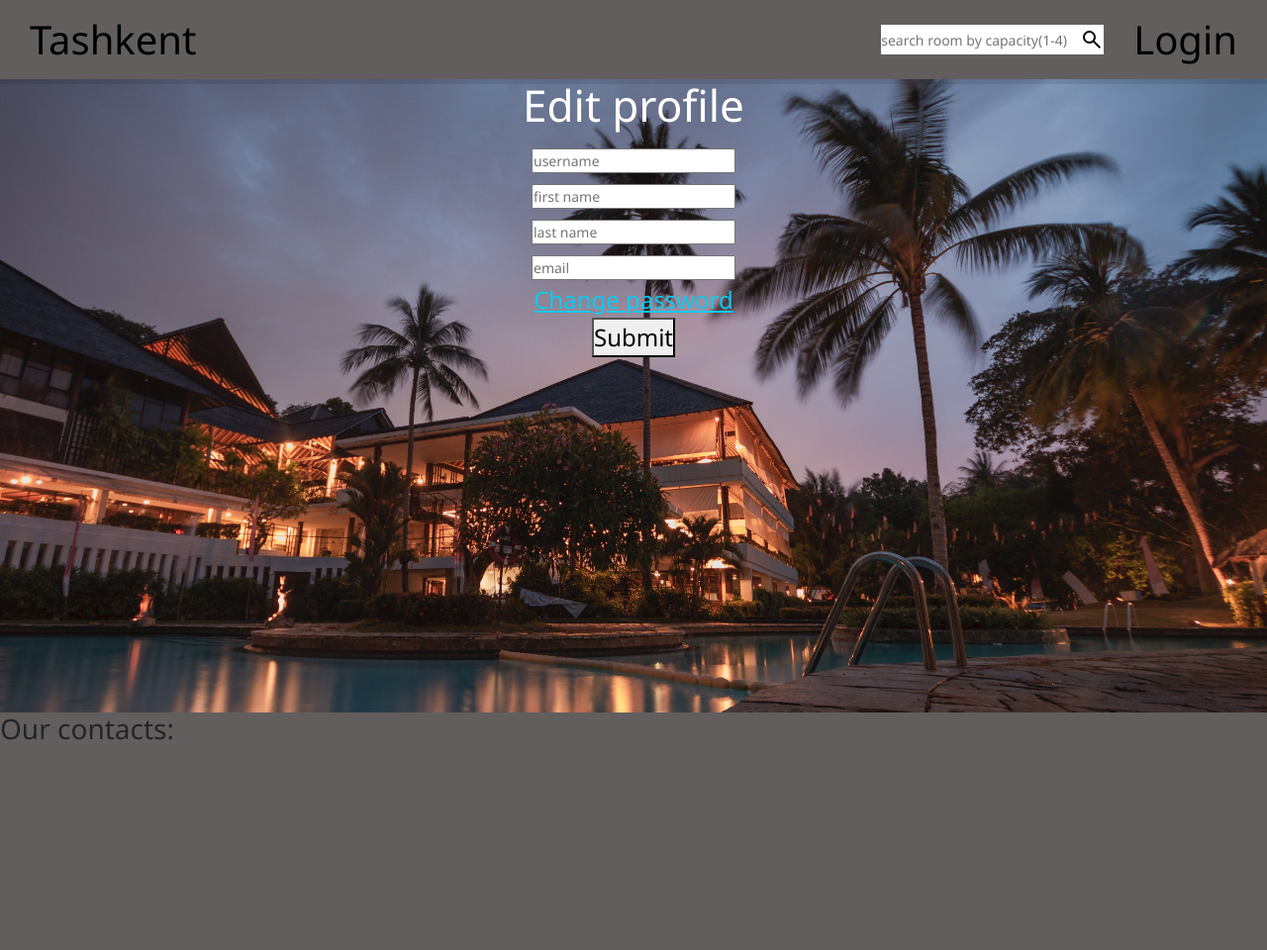
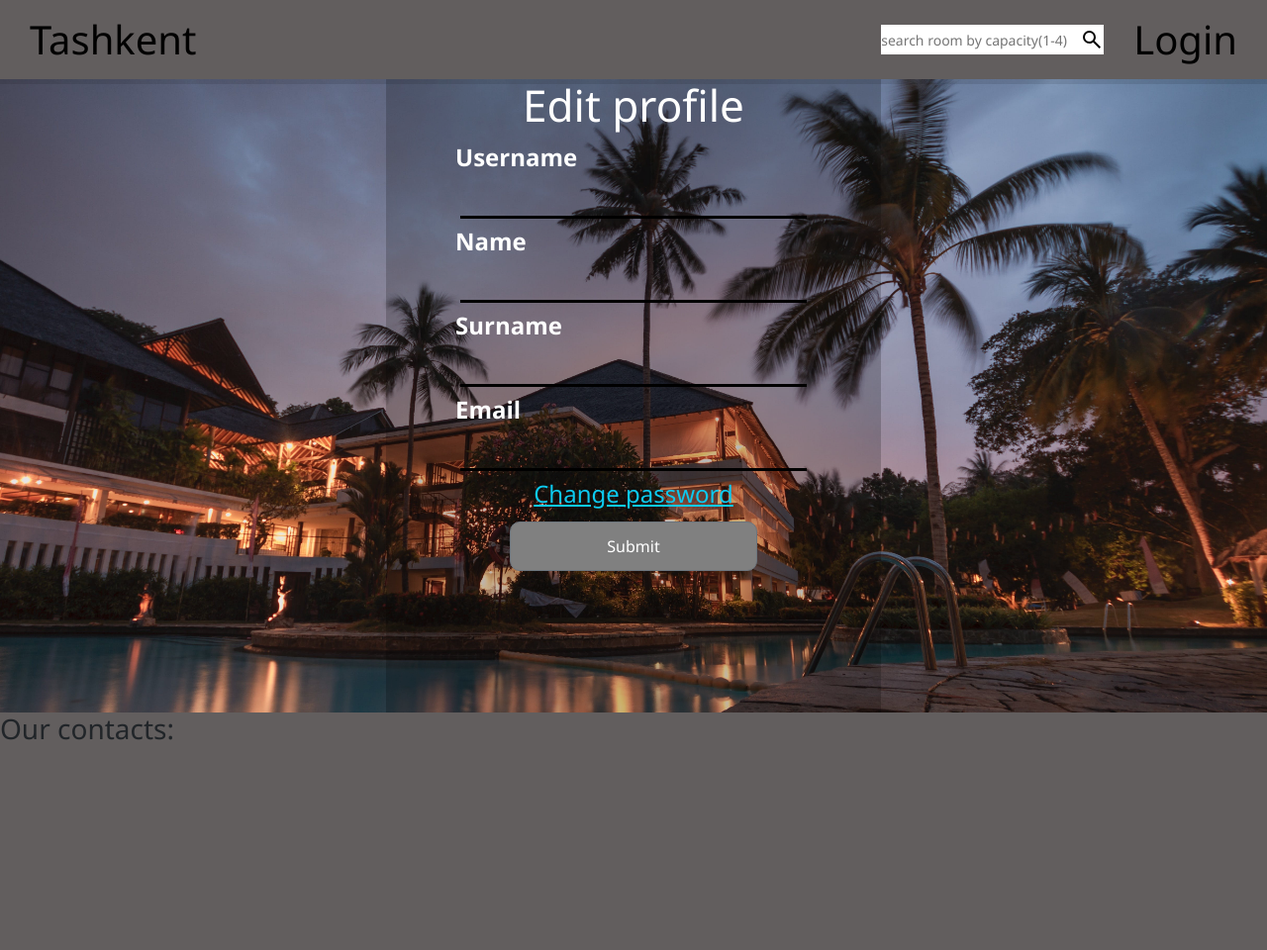
Before and after one commit to OleksandrKasapchuk/hotel_booking, a Django app: page /edit-user/1 in a window 1280 px wide. Shown: the whole page at 99% size. Run offline with Django 5.2, Linux system fonts and the light colour scheme.

Commit message:
upgraded form design

```diff
--- a/booking/views.py
+++ b/booking/views.py
@@ -83,39 +83,46 @@ def show_booking_details(request, pk):
         )
 
 def register_user(request):
-    if request.method == 'POST':
-        username = request.POST.get("username")
-        name = request.POST.get('first_name')
-        surname = request.POST.get('last_name')
-        email = request.POST.get('email')
-        password = request.POST.get('password')
-
-        new_user = User.objects.create_user(username=username, first_name=name, last_name=surname, email=email, password=password)
-        new_user.save()
-        user = authenticate(username=username, first_name=name, last_name=surname, email=email, password=password)
-        login(request, user)
-
+    if request.user.is_authenticated:
         return redirect("index")
     else:
-        return render(request, "booking/register.html")
+        if request.method == 'POST':
+            username = request.POST.get("username")
+            name = request.POST.get('first_name')
+            surname = request.POST.get('last_name')
+            email = request.POST.get('email')
+            password = request.POST.get('password')
+
+            new_user = User.objects.create_user(username=username, first_name=name, last_name=surname, email=email, password=password)
+            new_user.save()
+            user = authenticate(username=username, first_name=name, last_name=surname, email=email, password=password)
+            login(request, user)
+
+            return redirect("index")
+        else:
+            return render(request, "booking/register.html")
 
 def login_user(request):
-    if request.method == "POST":
-        username = request.POST.get("username")
-        password = request.POST.get('password')
+    if request.user.is_authenticated:
+        return redirect("index")
+    else:
+        if request.method == "POST":
+            username = request.POST.get("username")
+            password = request.POST.get('password')
 
-        user = authenticate(username=username,password=password)
+            user = authenticate(username=username,password=password)
 
-        if user is not None:
-            login(request, user)
-            messages.success(request, ("You have been succesfully logged in"))
-            return redirect("index")
+            if user is not None:
+                login(request, user)
+                messages.success(request, ("You have been succesfully logged in"))
+                return redirect("index")
+            else:
+                messages.success(request, ("There was an error logging in, try again!"))
+                return redirect("login")
+
         else:
-            messages.success(request, ("There was an error logging in, try again!"))
-            return redirect("login")
+            return render(request, "booking/login.html")
 
-    else:
-        return render(request, "booking/login.html")
 
 def logout_user(request):
     logout(request)
--- a/static/css/style.css
+++ b/static/css/style.css
@@ -70,6 +70,11 @@ main {
     height: 80vh;
     color:white;
 }
+section {
+    display: flex;
+    justify-content: center;
+    height: 100%;
+}
 main > ul > li {
     display: inline-block;
     font-size: 24px;
@@ -78,6 +83,9 @@ main > ul > li {
 }
 main form {
     text-align: center;
+    display: flex;
+    align-items: center;
+    flex-direction: column;
 }
 footer {
     height: 30vh;
@@ -86,9 +94,37 @@ footer {
 input {
     font-size: 14px;
 }
+.input-wrapper {
+    display: flex;
+    flex-direction: column;
+}
+.input-wrapper label {
+    align-self: start;
+    font-weight: 700;
+}
+.login-form, .register-form, .edit-user-form, .change-password-form {
+    width: 500px;
+    background-color: rgba(0, 0, 0, 0.2);
+}
 .login-form-item, .register-form-item {
     font-size: inherit;
     margin: 5px;
+    width: 350px;
+    color: white;
+    border: solid black;
+    border-width: 0 0 3px 0;
+    background-color: rgba(0, 0, 0, 0.0);
+    background: transparent;
+}
+.login-form-item, .register-form-item:focus {
+    outline: none;
+}
+.btn-secondary {
+    background-color: gray;
+    border-radius: 10px;
+    width: 250px;
+    height: 50px;
+    margin: 10px;
 }
 .capacity-form {
     position: relative;
--- a/templates/booking/book_room.html
+++ b/templates/booking/book_room.html
@@ -10,6 +10,6 @@
         <input type="text" id="end_time" name="end_time" placeholder="end time">
         <br>
         <input type="hidden" name="room" value="{{room.id}}">
-        <button type="submit">Submit</button>
+        <button type="submit" class="submit-button">Submit</button>
     </form>
 {% endblock %}
--- a/templates/booking/edit_user.html
+++ b/templates/booking/edit_user.html
@@ -1,19 +1,28 @@
 {% extends "booking/base.html" %}
 
 {% block main %}
-<h1>Edit profile</h1>
-<form method="POST" action="{% url 'edit-user' user.id %}">
-    {% csrf_token %}
-    <input type="text" id="username" name="username" placeholder="username" value="{{user.username}}">
-    <br>
-    <input type="text" id="first_name" name="first_name" placeholder="first name" value="{{user.first_name}}">
-    <br>
-    <input type="text" id="last_name" name="last_name" placeholder="last name" value="{{user.last_name}}">
-    <br>
-    <input type="email" id="email" name="email" placeholder="email" value="{{user.email}}">
-    <br>
-    <a href="{% url 'change-password' user.id %}" class="link-info">Change password</a>
-    <br>
-    <button type="submit">Submit</button>
-</form>
+<section>
+    <form method="POST" action="{% url 'edit-user' user.id %}" class="edit-user-form">
+        {% csrf_token %}
+        <h1>Edit profile</h1>
+        <fieldset class="input-wrapper">
+            <label for="username">Username</label>
+            <input type="text" id="username" name="username" class="register-form-item" value="{{user.username}}">
+        </fieldset>
+        <fieldset class="input-wrapper">
+            <label for="first_name">Name</label>
+            <input type="text" id="first_name" name="first_name" class="register-form-item" value="{{user.first_name}}">
+        </fieldset>
+        <fieldset class="input-wrapper">
+            <label for="last_name">Surname</label>
+            <input type="text" id="last_name" name="last_name" class="register-form-item" value="{{user.last_name}}">
+        </fieldset>
+        <fieldset class="input-wrapper">
+            <label for="email">Email</label>
+            <input type="email" id="email" name="email" class="register-form-item" value="{{user.email}}"">
+        </fieldset>
+        <a href="{% url 'change-password' user.id %}" class="link-info">Change password</a>
+        <button type="submit"class="btn btn-secondary">Submit</button>
+    </form>
+</section>
 {% endblock %}
```
Also changed, not shown: templates/booking/change_password.html (+19 -11 lines), templates/booking/login.html (+16 -10 lines), templates/booking/register.html (+24 -13 lines).
